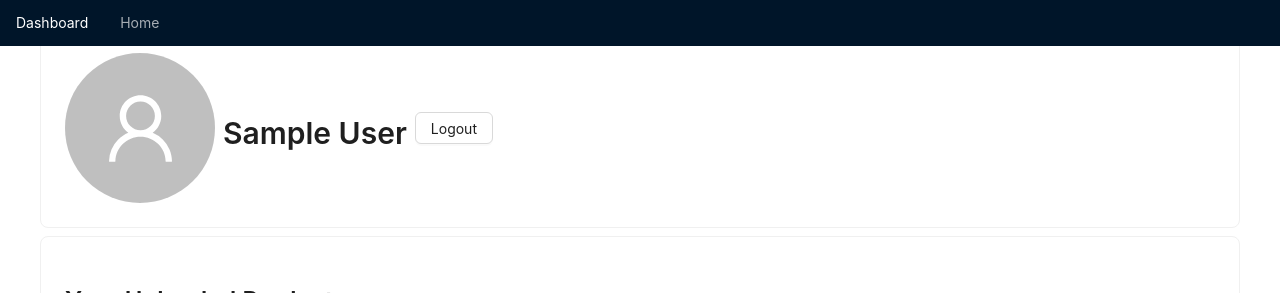
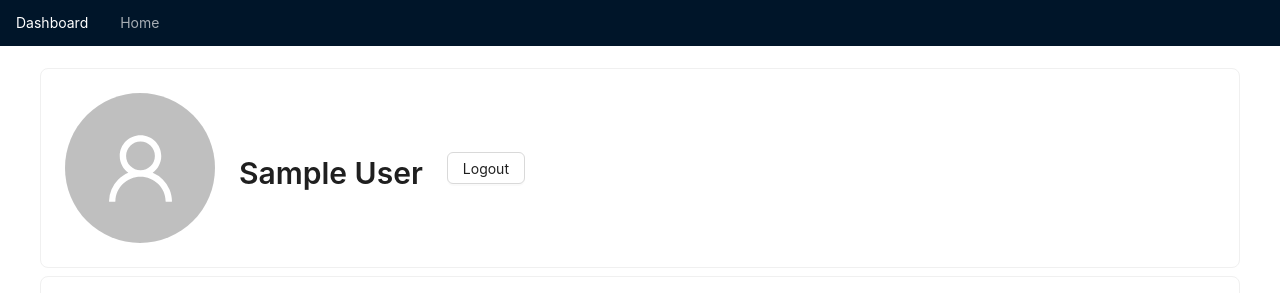
Before and after one commit to Napphy/mapua_marketplace, a React (Vite) app in the folder client/: page /dashboard in a window 1280 px wide. Shown: the top 293 px of the page. Built offline with nearby package versions, Linux system fonts and the light colour scheme; no server answers; sample sign-in values are in the browser's storage.

Commit message:
remove scroll wheel

```diff
--- a/client/src/pages/Dashboard.css
+++ b/client/src/pages/Dashboard.css
@@ -1,14 +1,15 @@
 .dashboard-container {
     display: flex;
     flex-direction: column;
-    width: 100vw; /* Set the container's width to 100% of the viewport width */
-    height: 100vh; /* Set the container's height to 100% of the viewport height */
+    width: 100vw;
+    height: 100vh;
 }
 
 .dashboard-content {
-    flex-grow: 1; /* Make the content area grow to fill the remaining space */
-    width: 100%; /* Set the content's width to fill the container */
-    max-width: 1200px; /* Set a maximum width for the content */
-    margin: 0 auto; /* Center the content horizontally */
-    padding: 20px; /* Add padding as needed */
+    flex-grow: 1;
+    width: 100%;
+    max-width: 1200px;
+    margin: 0 auto;
+    padding: 20px;
+    padding-top: 60px;
 }
--- a/client/src/pages/Dashboard.jsx
+++ b/client/src/pages/Dashboard.jsx
@@ -233,7 +233,7 @@ const handleDelete = async (record) => {
       <div className='dashboard-content'>
         <Flex vertical gap='small' align='left'>
           <Card>
-            <Flex horizontal gap='small' align='center' >
+            <Flex horizontal gap='large' align='center' >
               <Avatar size={150} icon={<UserOutlined />} className='avatar' />
               <Typography.Title level={2} strong className='username'>
                 {userData.name}
--- a/client/src/pages/Login.css
+++ b/client/src/pages/Login.css
@@ -1,7 +1,7 @@
 .background-container {
     position: relative;
     width: 100%;
-    height: 100vh;
+    height: 80vh;
     overflow: hidden;
 }
 
@@ -17,3 +17,8 @@
     z-index: -1; /* Ensure the image is behind other content */
 
 }
+
+/* Add this CSS rule to disable scroll wheel */
+body {
+    overflow: hidden;
+}
```
